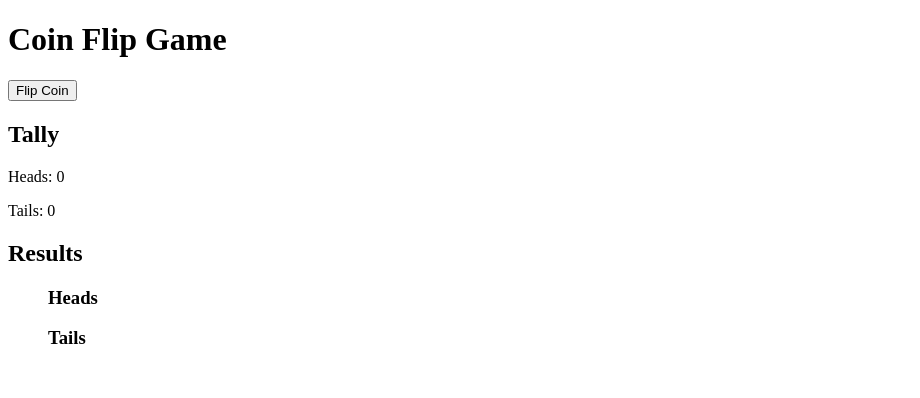
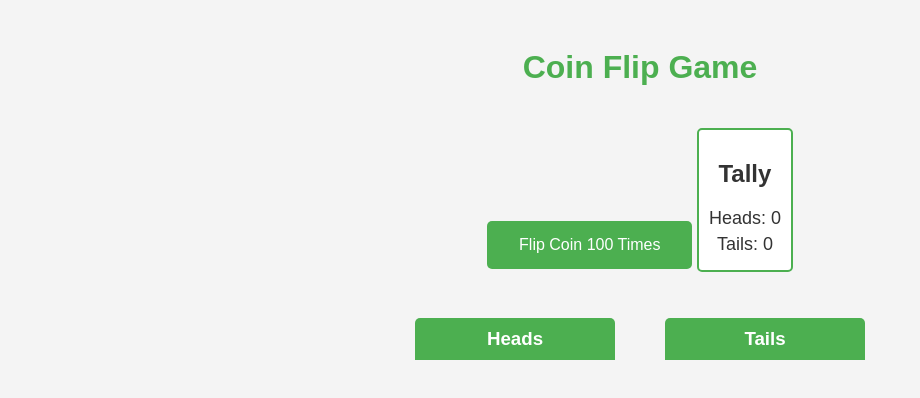
Before and after one commit to megnauthd/Heads-or-Tails, a plain HTML site: page index.html in a window 1280 px wide. Shown: the whole page, without its empty margins (0-920 px from the left). Drawn offline with Linux system fonts and the light colour scheme.

Commit message:
added styling and updated files

```diff
--- a/index.html
+++ b/index.html
@@ -4,26 +4,30 @@
     <meta charset="UTF-8">
     <meta name="viewport" content="width=device-width, initial-scale=1.0">
     <title>Coin Flip Game</title>
+    <link rel="stylesheet" href="style.css">
 </head>
 <body>
     <h1>Coin Flip Game</h1>
 
-    <button id="flipBtn">Flip Coin</button>
+    <button id="flipBtn">Flip Coin 100 Times</button>
 
-    <div>
+    <div class="tally">
         <h2>Tally</h2>
         <p>Heads: <span id="headsCount">0</span></p>
         <p>Tails: <span id="tailsCount">0</span></p>
     </div>
 
-    <div>
-        <h2>Results</h2>
+    <div class="results">
+        <div class="list-container">
             <ul id="headsList">
                 <h3>Heads</h3>
             </ul>
+        </div>
+        <div class="list-container">
             <ul id="tailsList">
                 <h3>Tails</h3>
             </ul>
+        </div>
     </div>
 
     <script src="script.js"></script>
--- a/script.js
+++ b/script.js
@@ -1,23 +1,21 @@
-// Array to tally both the heads and tails default value will be 0 so when flipped the values will change
+// Tally object to track heads and tails count
 let tally = {
   heads: 0,
   tails: 0,
 };
 
-// Function to flip the coin by using math.random that pretty much days heads or tails 50/50
+// Function to flip the coin
 function flipCoin() {
   return Math.random() < 0.5 ? "heads" : "tails";
 }
 
-// Function to update the display by getting what value it lands on or Id is displayed then it tally's that id
+// Function to update the display
 function updateDisplay() {
   document.getElementById("headsCount").innerText = tally.heads;
   document.getElementById("tailsCount").innerText = tally.tails;
 }
 
 // Function to add flip result to the corresponding list
-// created a new list everytime its flipped
-//conditional statement that determines what will be displayed
 function addToList(result) {
   const listItem = document.createElement("li");
   listItem.textContent = result.charAt(0).toUpperCase() + result.slice(1);
@@ -29,10 +27,18 @@ function addToList(result) {
   }
 }
 
+// Function to clear the list before new results are displayed
+function clearResults() {
+  document.getElementById("headsList").innerHTML = "<h3>Heads</h3>";
+  document.getElementById("tailsList").innerHTML = "<h3>Tails</h3>";
+}
+
 // Event listener for the flip button
-// This allows for when the button is clicked to send an argument or message to the function saying to flip the coin
 document.getElementById("flipBtn").addEventListener("click", function () {
-  const result = flipCoin();
+  // Reset the tally and clear previous results
+  tally.heads = 0;
+  tally.tails = 0;
+  clearResults();
 
   // Flip the coin 100 times
   for (let i = 0; i < 100; i++) {
@@ -45,6 +51,6 @@ document.getElementById("flipBtn").addEventListener("click", function () {
     addToList(result);
   }
 
-  // Update the display, calls the function to rerender at the end of the code as its being read from top to bottom
+  // Update the display with the new tally
   updateDisplay();
 });
--- /dev/null
+++ b/style.css
@@ -0,0 +1,75 @@
+body {
+    font-family: Arial, sans-serif;
+    background-color: #f4f4f4;
+    color: #333;
+    text-align: center;
+    padding: 20px;
+}
+
+h1 {
+    color: #4CAF50;
+}
+
+button {
+    background-color: #4CAF50;
+    color: white;
+    padding: 15px 32px;
+    font-size: 16px;
+    border: none;
+    border-radius: 5px;
+    cursor: pointer;
+    margin-top: 20px;
+}
+
+button:hover {
+    background-color: #45a049;
+}
+
+.tally {
+    margin-top: 20px;
+    padding: 10px;
+    border: 2px solid #4CAF50;
+    border-radius: 5px;
+    display: inline-block;
+    background-color: white;
+}
+
+.tally p {
+    font-size: 18px;
+    margin: 5px 0;
+}
+
+.results {
+    margin-top: 30px;
+    display: flex;
+    justify-content: center;
+    gap: 50px;
+}
+
+ul {
+    list-style-type: none;
+    padding: 0;
+}
+
+ul h3 {
+    background-color: #4CAF50;
+    color: white;
+    padding: 10px;
+    margin: 0;
+    border-radius: 5px 5px 0 0;
+}
+
+ul li {
+    background-color: #e7f3e7;
+    border-bottom: 1px solid #ddd;
+    padding: 8px;
+    font-size: 16px;
+}
+
+ul li:nth-child(even) {
+    background-color: #f9f9f9;
+}
+
+.list-container {
+    width: 200px;
+}
```
Lines whose indentation alone changed are shown as unchanged.
